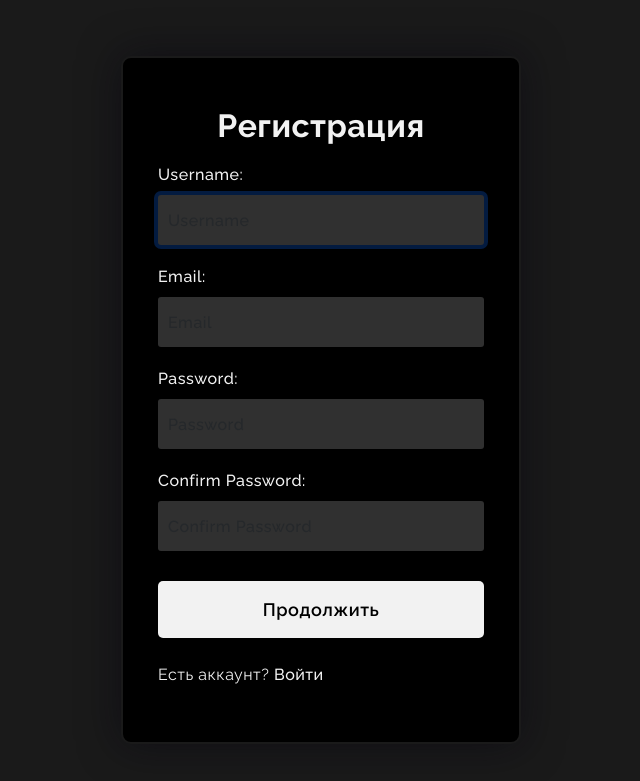
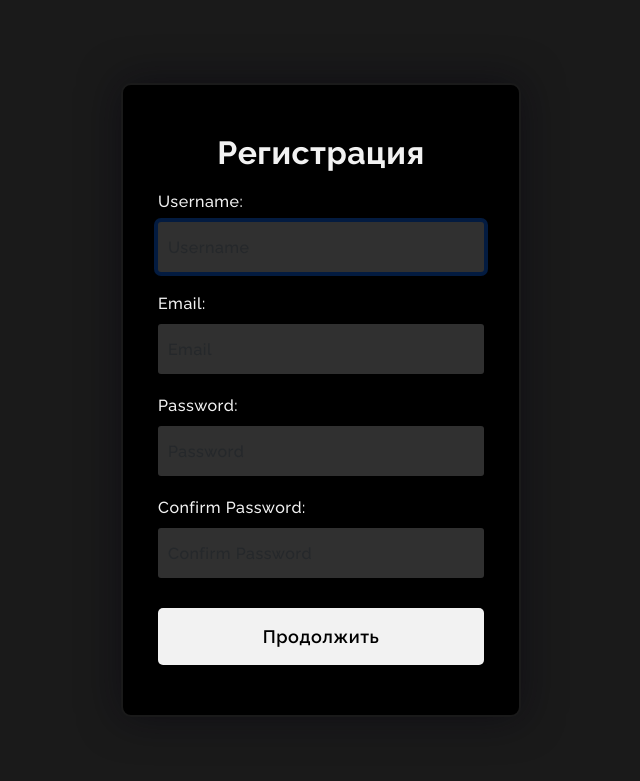
Before and after one commit to TiredOptimist/first-django-project, a Django app: page /registration/register/ in a window 1280 px wide. Shown: the top 781 px of the page, without its empty margins (319-959 px from the left). Run offline with Django 5.2, Linux system fonts and the light colour scheme.

Commit message:
Update register.html

```diff
--- a/first/registration/templates/registration/register.html
+++ b/first/registration/templates/registration/register.html
@@ -43,9 +43,6 @@
     </div>
 
     <button type="submit" class="reg-btn">Продолжить</button>
-    <div class="sub-help">
-        Есть аккаунт? <a href="{% url 'registration:login' %}">Войти </a>
-    </div>
 </form>
 
 
```
